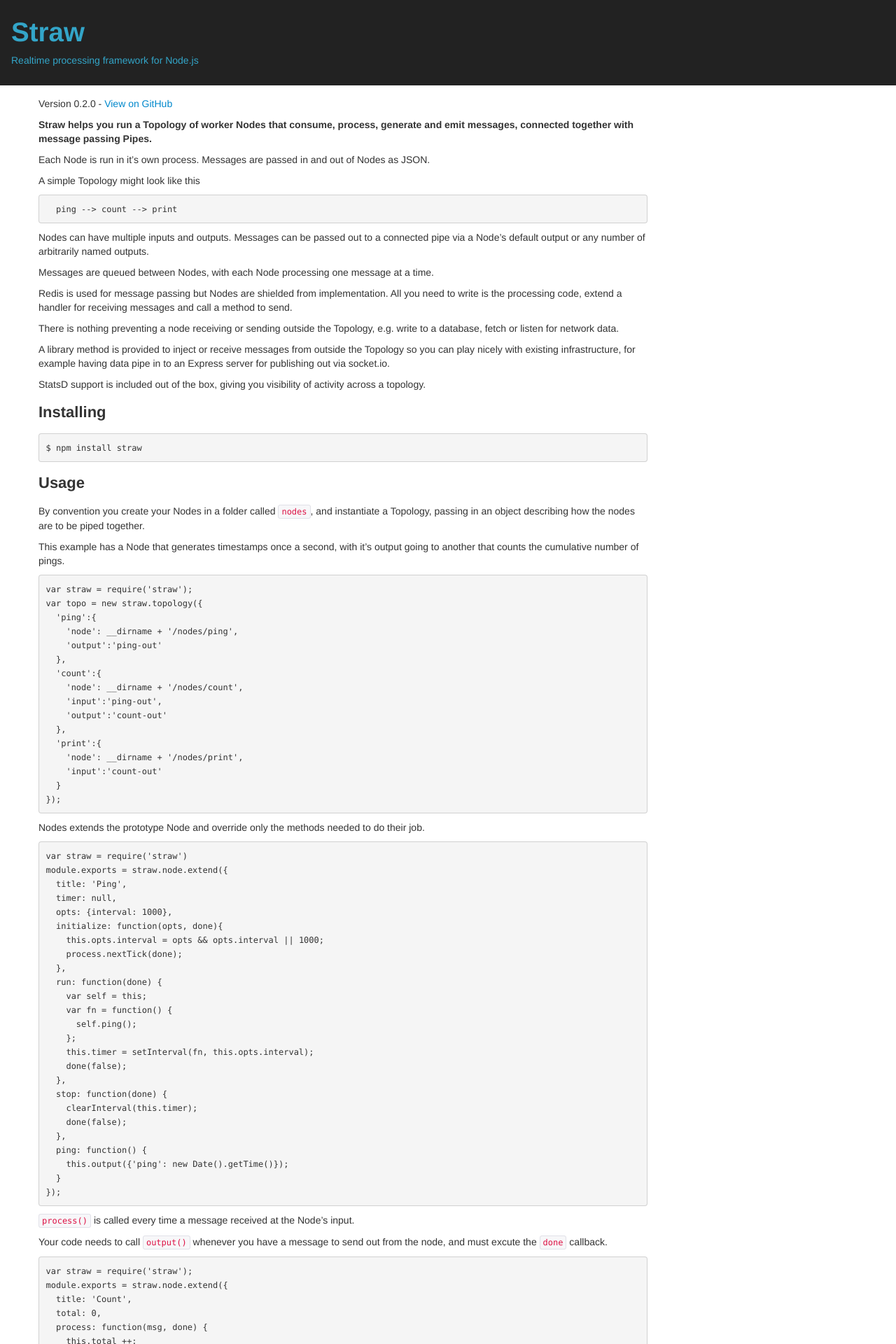
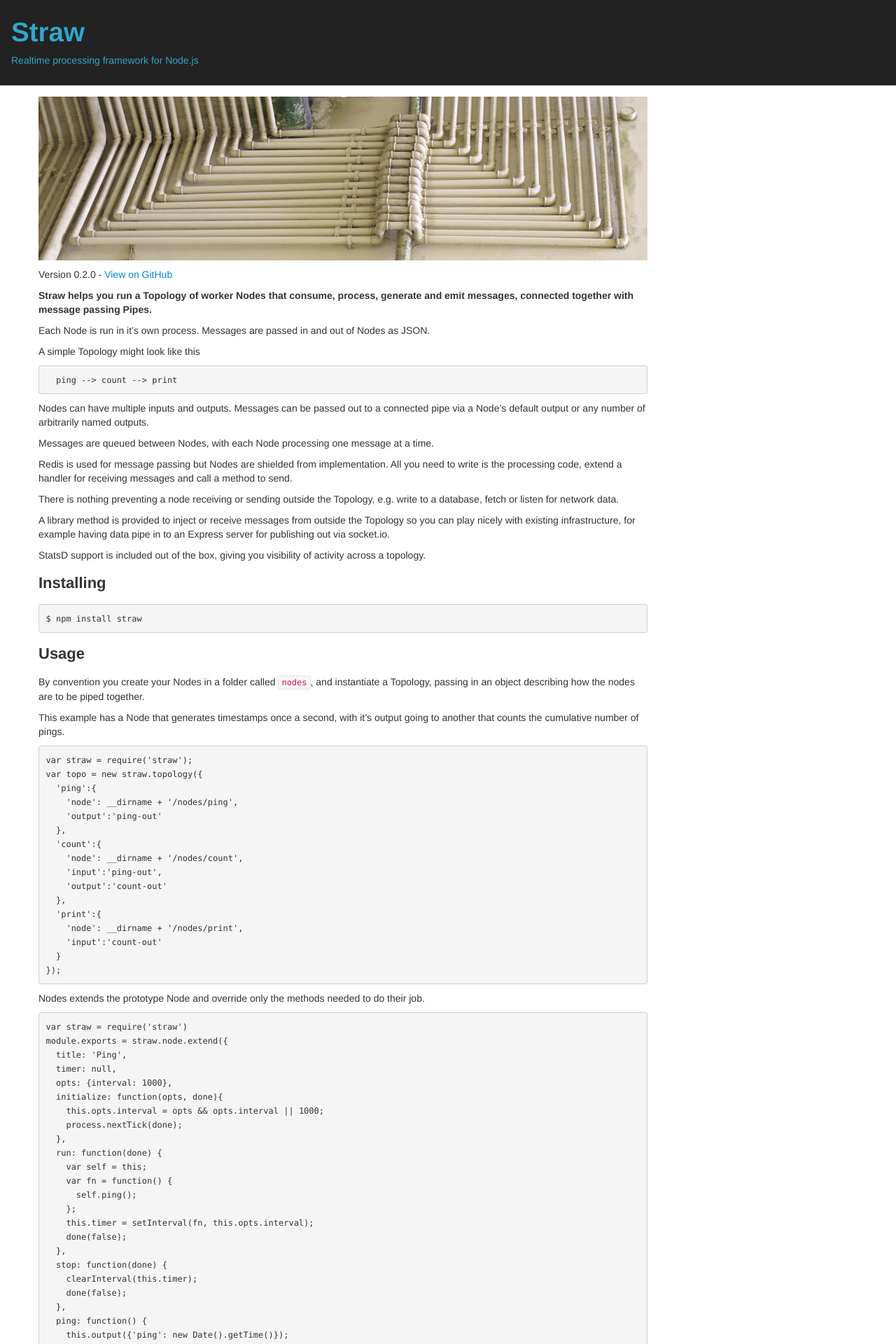
Before and after one commit to simonswain/straw, a Jekyll site: the page built from index.md, in a window 1280 px wide. Shown: the top 1920 px of the page at 70% size. Built offline with Jekyll 4.4.1, drawn with Linux system fonts in a browser that asks for light colours; nearby versions of some CDN libraries; Markdown is read by kramdown in place of the engine named in the settings.

Commit message:
Added image

```diff
--- a/index.md
+++ b/index.md
@@ -2,6 +2,8 @@
 layout: default
 title: Straw - Realtime processing framework for Node.js
 ---
+
+<img src="images/pipes.jpg" />
 
 Version 0.2.0 - <a href="https://github.com/simonswain/straw" id="view-on-github" class="button"><span>View on GitHub</span></a>
 
```
Also changed, not shown: images/pipes.jpg (added).
